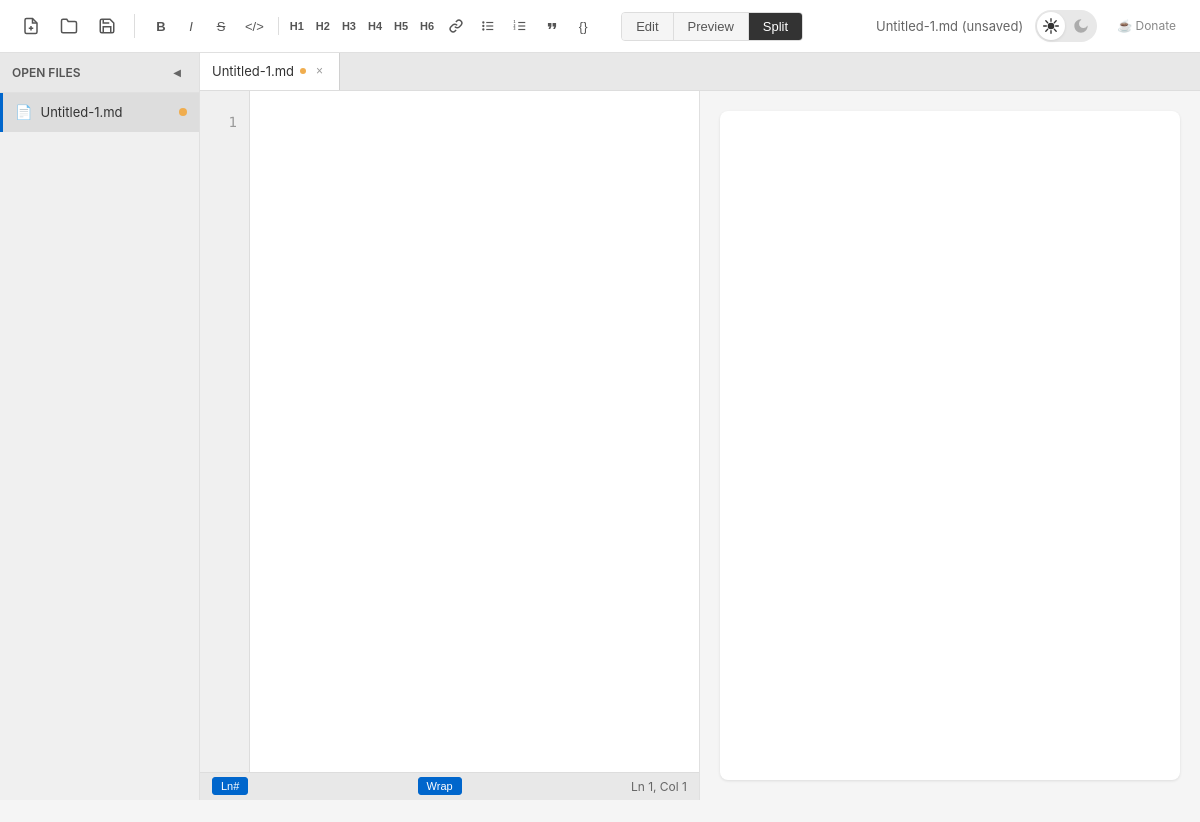
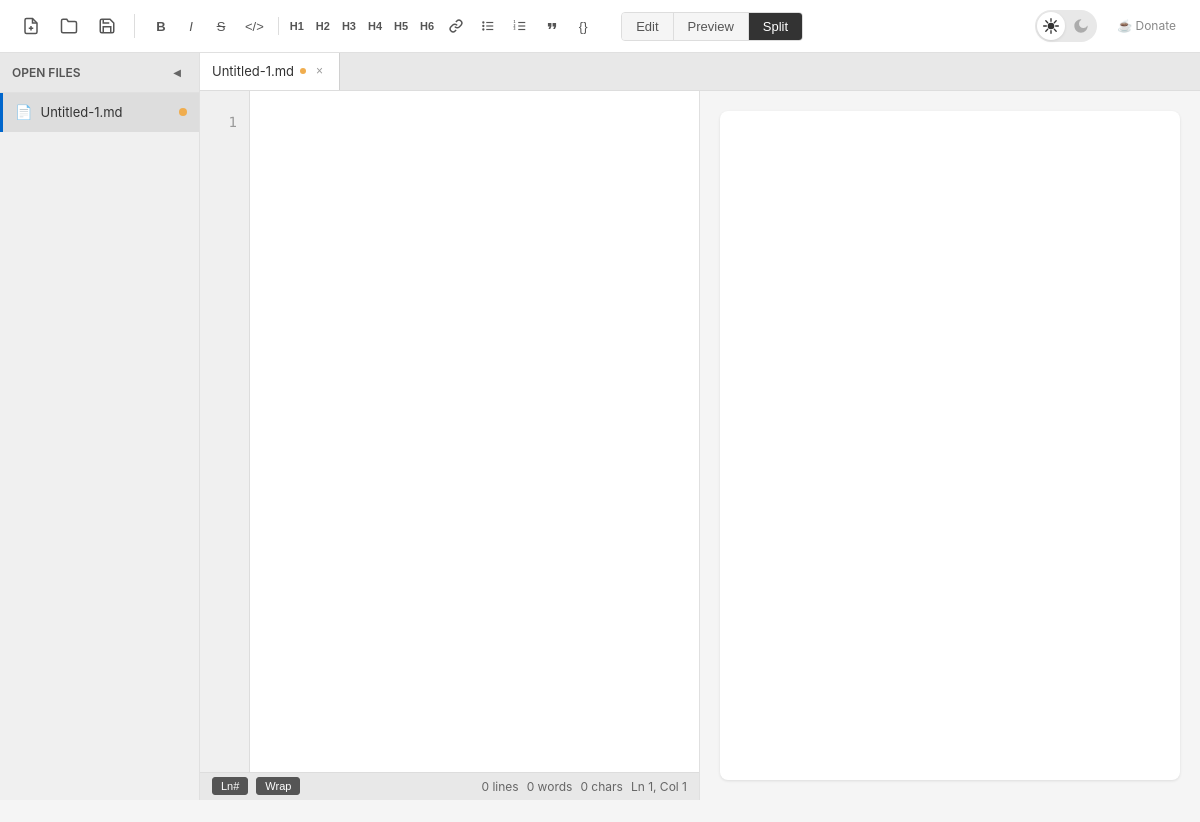
Before and after one commit to donvito/markdown-editor, an Electron app: page index.html in a window 1200 px wide. Both pictures are taken after a click on the button 31 px from the left and 26 px from the top of the page. Drawn offline with nearby package versions, Linux system fonts and the light colour scheme; no server answers.

Commit message:
Refactor Header Layout and Add Word Count Functionality
- Restructured the header layout to improve organization by introducing distinct sections for left, center, and right elements.
- Implemented word, character, and line count tracking in the editor, enhancing user feedback on text input.
- Updated CSS styles for the header and status indicators to ensure a cohesive design and improved usability.

```diff
--- a/index.html
+++ b/index.html
@@ -11,6 +11,7 @@
 <body>
   <div class="container">
     <header>
+      <div class="header-left">
         <div class="toolbar">
           <button id="new-btn" class="toolbar-icon-btn" title="New File (Ctrl+N)">
             <svg width="16" height="16" viewBox="0 0 24 24" fill="none" stroke="currentColor" stroke-width="2">
@@ -72,13 +73,16 @@
             </button>
             <button id="fmt-codeblock" class="fmt-btn-inline" title="Code Block">{}</button>
           </div>
+        </div>
+        <span id="file-name" style="display: none;"></span>
+      </div>
+      <div class="header-center">
         <div class="toggle-group" id="toggle-group" style="display: none;">
           <button id="edit-btn" class="toggle-btn">Edit</button>
           <button id="preview-btn" class="toggle-btn">Preview</button>
           <button id="split-btn" class="toggle-btn active">Split</button>
         </div>
       </div>
-      <span id="file-name"></span>
       <div class="header-right">
         <div id="theme-toggle" class="theme-toggle" title="Toggle theme">
           <span class="theme-icon light-icon">
@@ -115,9 +119,16 @@
                 <textarea id="editor" spellcheck="false"></textarea>
               </div>
               <div class="status-bar">
+                <div class="status-left">
                   <button id="toggle-line-numbers" class="status-btn" title="Toggle line numbers">Ln#</button>
                   <button id="toggle-word-wrap" class="status-btn active" title="Toggle word wrap">Wrap</button>
+                </div>
+                <div class="status-right">
+                  <span id="line-count">0 lines</span>
+                  <span id="word-count">0 words</span>
+                  <span id="char-count">0 chars</span>
                   <span id="cursor-position">Ln 1, Col 1</span>
+                </div>
               </div>
             </div>
             <div id="preview-pane" class="pane preview-pane">
--- a/renderer.js
+++ b/renderer.js
@@ -15,6 +15,9 @@ document.addEventListener('DOMContentLoaded', () => {
   const themeToggle = document.getElementById('theme-toggle');
   const lineNumbers = document.getElementById('line-numbers');
   const cursorPosition = document.getElementById('cursor-position');
+  const wordCountSpan = document.getElementById('word-count');
+  const charCountSpan = document.getElementById('char-count');
+  const lineCountSpan = document.getElementById('line-count');
   const toggleLineNumbersBtn = document.getElementById('toggle-line-numbers');
   const toggleWordWrapBtn = document.getElementById('toggle-word-wrap');
   const sidebar = document.getElementById('sidebar');
@@ -623,6 +626,18 @@ document.addEventListener('DOMContentLoaded', () => {
     cursorPosition.textContent = `Ln ${line}, Col ${col}`;
   }
 
+  // Word, character, and line count tracking
+  function updateWordCount() {
+    const text = editor.value;
+    const trimmedText = text.trim();
+    const words = trimmedText ? trimmedText.split(/\s+/).length : 0;
+    const chars = text.length;
+    const lines = text ? text.split('\n').length : 0;
+    wordCountSpan.textContent = `${words} word${words !== 1 ? 's' : ''}`;
+    charCountSpan.textContent = `${chars} char${chars !== 1 ? 's' : ''}`;
+    lineCountSpan.textContent = `${lines} line${lines !== 1 ? 's' : ''}`;
+  }
+
   // Update cursor position on various events
   editor.addEventListener('keyup', updateCursorPosition);
   editor.addEventListener('click', updateCursorPosition);
@@ -762,6 +777,7 @@ document.addEventListener('DOMContentLoaded', () => {
     updatePreview();
     updateLineNumbers();
     updateCursorPosition();
+    updateWordCount();
     syncLineNumbersScroll();
     renderFileList();
     renderTabs();
@@ -880,6 +896,7 @@ document.addEventListener('DOMContentLoaded', () => {
     updatePreview();
     updateLineNumbers();
     updateCursorPosition();
+    updateWordCount();
     renderFileList();
     renderTabs();
   }
@@ -929,6 +946,7 @@ document.addEventListener('DOMContentLoaded', () => {
     updatePreview();
     updateLineNumbers();
     updateCursorPosition();
+    updateWordCount();
     renderFileList();
     renderTabs();
 
@@ -952,6 +970,7 @@ document.addEventListener('DOMContentLoaded', () => {
     markUnsaved();
     updateLineNumbers();
     updateCursorPosition();
+    updateWordCount();
 
     if (isStreaming) {
       // Throttle updates during streaming for smoother preview
--- a/styles.css
+++ b/styles.css
@@ -25,11 +25,33 @@ body {
 header {
   display: flex;
   align-items: center;
-  gap: 12px;
+  justify-content: space-between;
   padding: 10px 16px;
   background-color: #fff;
   border-bottom: 1px solid #e0e0e0;
   box-shadow: 0 1px 3px rgba(0, 0, 0, 0.1);
+}
+
+.header-left {
+  display: flex;
+  align-items: center;
+  gap: 12px;
+  flex: 1;
+}
+
+.header-center {
+  display: flex;
+  justify-content: center;
+  flex: 0 0 auto;
+  margin: 0 24px;
+}
+
+.header-right {
+  display: flex;
+  align-items: center;
+  gap: 12px;
+  flex: 1;
+  justify-content: flex-end;
 }
 
 header h1 {
@@ -177,7 +199,6 @@ header h1 {
 
 .toggle-group {
   display: flex;
-  margin-left: 16px;
   border: 1px solid #ddd;
   border-radius: 4px;
   overflow: hidden;
@@ -757,6 +778,13 @@ main {
   color: #666;
 }
 
+.status-left,
+.status-right {
+  display: flex;
+  align-items: center;
+  gap: 8px;
+}
+
 .status-btn {
   padding: 2px 8px;
   background-color: #ddd;
@@ -772,10 +800,11 @@ main {
 }
 
 .status-btn.active {
-  background-color: #0066cc;
-  border-color: #0066cc;
+  background-color: #555;
+  border-color: #555;
   color: white;
 }
+
 
 .editor-pane textarea {
   flex: 1;
@@ -943,13 +972,6 @@ main {
   height: auto;
 }
 
-/* Header Right Section */
-.header-right {
-  display: flex;
-  align-items: center;
-  gap: 12px;
-}
-
 /* Donate Link */
 .donate-link {
   color: #888;
```
Lines whose indentation alone changed are shown as unchanged.
